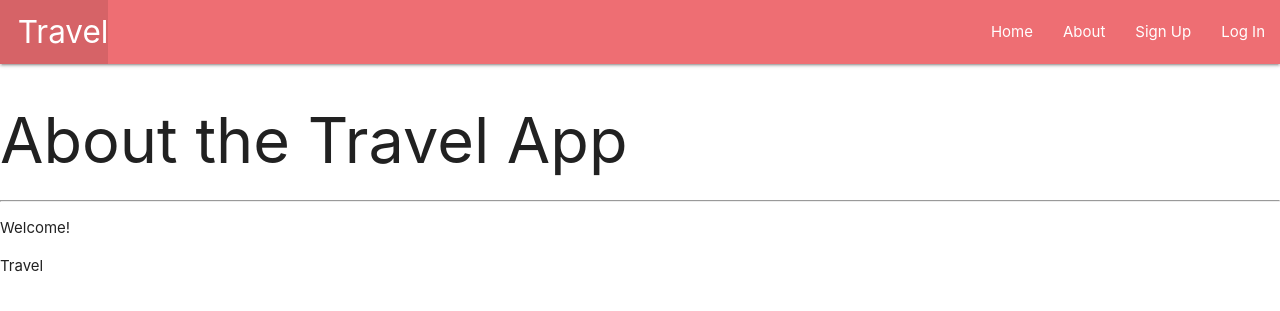
After one commit to max811811/travel-app, a Django app: page /about/ in a window 1280 px wide. The commit adds this page. Shown: the top 311 px of the page. Run offline with Django 4.2, Linux system fonts and the light colour scheme.

Commit message:
adding index and about pages. updating base.html

```diff
--- a/main_app/models.py
+++ b/main_app/models.py
@@ -3,9 +3,12 @@ from django.contrib.auth.models import User
 from django.urls import reverse
 
 # Create your models here.
+
+
 class Destination(models.Model):
   # Add the foreign key linking to a user instance
     user = models.ForeignKey(User, on_delete=models.CASCADE)
+
     def __str__(self):
         return self.name
 
--- /dev/null
+++ b/main_app/templates/about.html
@@ -0,0 +1,8 @@
+{% extends 'base.html' %}
+{% block content %}
+
+<h1>About the Travel App </h1>
+<hr />
+<p>Welcome!</p>
+
+{% endblock %}
--- a/main_app/templates/base.html
+++ b/main_app/templates/base.html
@@ -6,7 +6,7 @@
     <meta charset="UTF-8">
     <meta name="viewport" content="width=device-width, initial-scale=1.0">
     <meta http-equiv="X-UA-Compatible" content="ie=edge">
-    <title>Cat Collector</title>
+    <title>Travel</title>
     <link rel="stylesheet" href="https://cdnjs.cloudflare.com/ajax/libs/materialize/1.0.0/css/materialize.min.css">
     <script src="https://cdnjs.cloudflare.com/ajax/libs/materialize/1.0.0/js/materialize.min.js"></script>
 </head>
@@ -23,8 +23,10 @@
                         <!-- changes below -->
                         <li><a href="{% url 'home' %}">Home</a></li>
                         {% if user.is_authenticated %}
+                        <li><a href="{% url 'index' %}">Destinations</a></li>
                         <li><a href="{% url 'logout' %}">Log Out</a></li>
                         {% else %}
+                        <li><a href="{% url 'about' %}">About</a></li>
                         <li><a href="{% url 'signup' %}">Sign Up</a></li>
                         <li><a href="{% url 'login' %}">Log In</a></li>
                         {% endif %}
@@ -38,7 +40,7 @@
         {% endblock %}
     </main>
     <footer class=“page-footer”>
-        <div class=“right”>All Rights Reserved, &copy; 2021 Cat Collector &nbsp;</div>
+        <div class=“right”>Travel</div>
     </footer>
 </body>
 
--- a/main_app/urls.py
+++ b/main_app/urls.py
@@ -4,4 +4,7 @@ from . import views
 urlpatterns = [
     path('', views.home, name='home'),
     path('accounts/signup/', views.signup, name='signup'),
+    path('about/', views.about, name='about'),
+    path('destinations/', views.destinations_index, name='index'),
+    # path('destinations/<int:destination_id>/', views.destination_detail, name='detail'),
 ]
--- a/main_app/views.py
+++ b/main_app/views.py
@@ -3,26 +3,39 @@ from django.contrib.auth import login
 from django.contrib.auth.forms import UserCreationForm
 from django.contrib.auth.decorators import login_required
 from django.contrib.auth.mixins import LoginRequiredMixin
+from .models import Destination
 
 # Create your views here.
+
+
 def home(request):
     return render(request, 'home.html')
 
+def about(request):
+    return render(request, 'about.html')
+
+def destinations_index(request):
+	# destinations = Destination.objects.all()
+	return render(request, 'destinations/index.html')
+
+def destinations_detail(request, destination_id):
+	return render(request, 'destinations/detail.html')
+
 def signup(request):
-  error_message = ''
-  if request.method == 'POST':
-    # This is how to create a 'user' form object
-    # that includes the data from the browser
-    form = UserCreationForm(request.POST)
-    if form.is_valid():
-      # This will add the user to the database
-      user = form.save()
-      # This is how we log a user in via code
-      login(request, user)
-      return redirect('home')
-    else:
-      error_message = 'Invalid sign up - try again'
-  # A bad POST or a GET request, so render signup.html with an empty form
-  form = UserCreationForm()
-  context = {'form': form, 'error_message': error_message}
-  return render(request, 'registration/signup.html', context)
+    error_message = ''
+    if request.method == 'POST':
+        # This is how to create a 'user' form object
+        # that includes the data from the browser
+        form = UserCreationForm(request.POST)
+        if form.is_valid():
+            # This will add the user to the database
+            user = form.save()
+            # This is how we log a user in via code
+            login(request, user)
+            return redirect('home')
+        else:
+            error_message = 'Invalid sign up - try again'
+    # A bad POST or a GET request, so render signup.html with an empty form
+    form = UserCreationForm()
+    context = {'form': form, 'error_message': error_message}
+    return render(request, 'registration/signup.html', context)
```
Also changed, not shown: main_app/templates/destinations/detail.html (added, +7 -0 lines), main_app/templates/destinations/index.html (added, +7 -0 lines), db.sqlite3.
